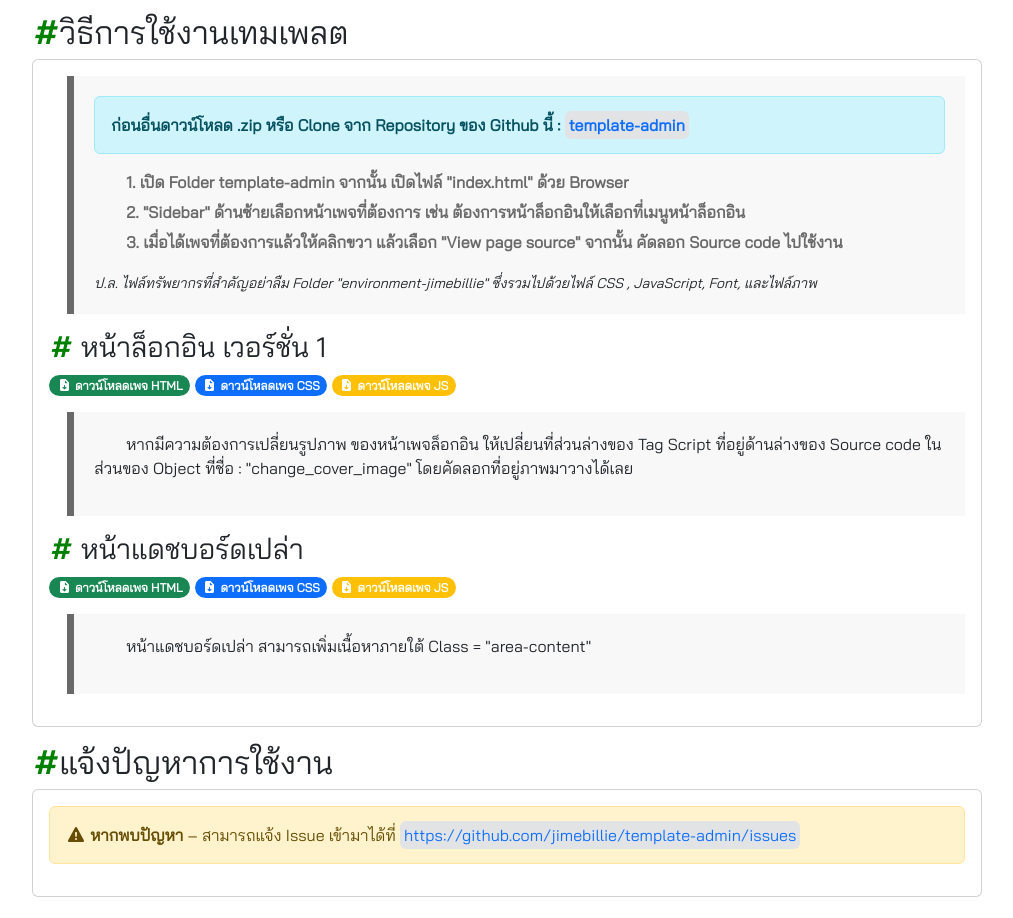
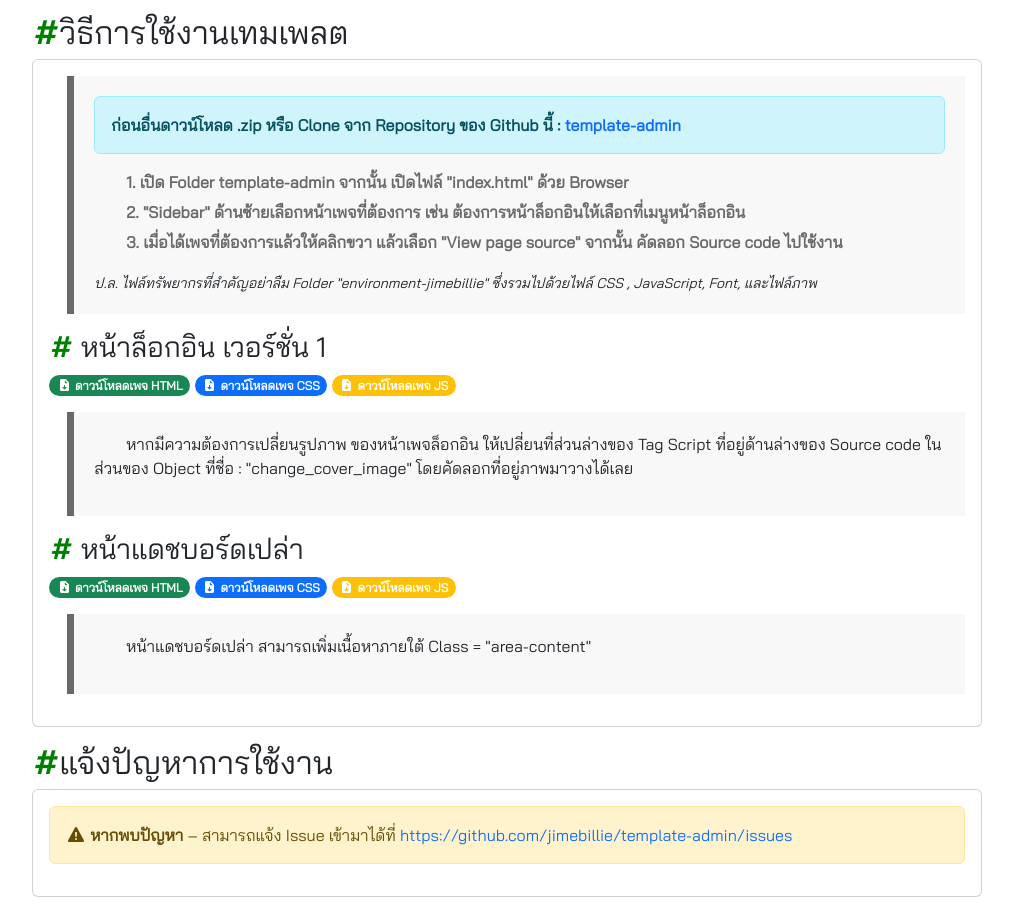
Before and after one commit to jimebillie/template-admin, a plain HTML site: page page/dashboard.html in a window 1280 px wide. Shown: the part 893-1811 px from the top of the page, without its empty margins (261-1274 px from the left). Drawn offline with Linux system fonts and the light colour scheme.

Commit message:
remove Class badge

```diff
--- a/page/dashboard.html
+++ b/page/dashboard.html
@@ -7,7 +7,7 @@
     <meta http-equiv="X-UA-Compatible" content="ie=edge">
 
     <meta name="keywords"
-          content="เทมเพลต, แอดมินเทมเพลต, แดชบอร์ดแอดมิน เทมเพลตฟรี, เทมเพลตแอดมินฟรี, แอดมินเทมเพลตฟร, Template Admin, Admin Template, Template Admin Free, Free Template, Template แอดมิน, ฟรี, Free, Free Admin Template, Template HTML, Template Login, Dashboard Free">
+          content="เทมเพลต, แอดมินเทมเพลต, แดชบอร์ดแอดมิน เทมเพลตฟรี, เทมเพลตแอดมินฟรี, เทมเพลต แอดมิน html ฟรี, แอดมินเทมเพลตฟรี, Template Admin, Admin Template, Template Admin Free, Free Template, Template แอดมิน, ฟรี, Free, Free Admin Template, Template HTML, Template Login, Dashboard Free">
     <meta name="description"
           content="แจกเทมเพลต Admin ฟรี, แจกเทมเพลต Login ฟรี, แจก Dashboard ฟรี">
 
@@ -229,7 +229,7 @@
                         <div class="alert alert-info">
                             <b>
                                 ก่อนอื่นดาวน์โหลด .zip หรือ Clone จาก Repository ของ Github นี้ : <a
-                                    class="bg-secondary-subtle p-1 rounded text-decoration-none text-primary"
+                                    class="text-decoration-none text-primary"
                                     href="https://github.com/jimebillie/template-admin" target="_blank">template-admin</a>
 
                             </b>
@@ -342,7 +342,7 @@
                     <div class="alert alert-warning">
                         <b><i class="fa-solid fa-triangle-exclamation"></i> หากพบปัญหา</b> &ndash; สามารถแจ้ง Issue
                         เข้ามาได้ที่
-                        <a class="bg-secondary-subtle p-1 rounded text-decoration-none text-primary"
+                        <a class="text-decoration-none text-primary"
                            href="https://github.com/jimebillie/template-admin/issues" target="_blank">https://github.com/jimebillie/template-admin/issues</a>
                     </div>
                 </div>
```
